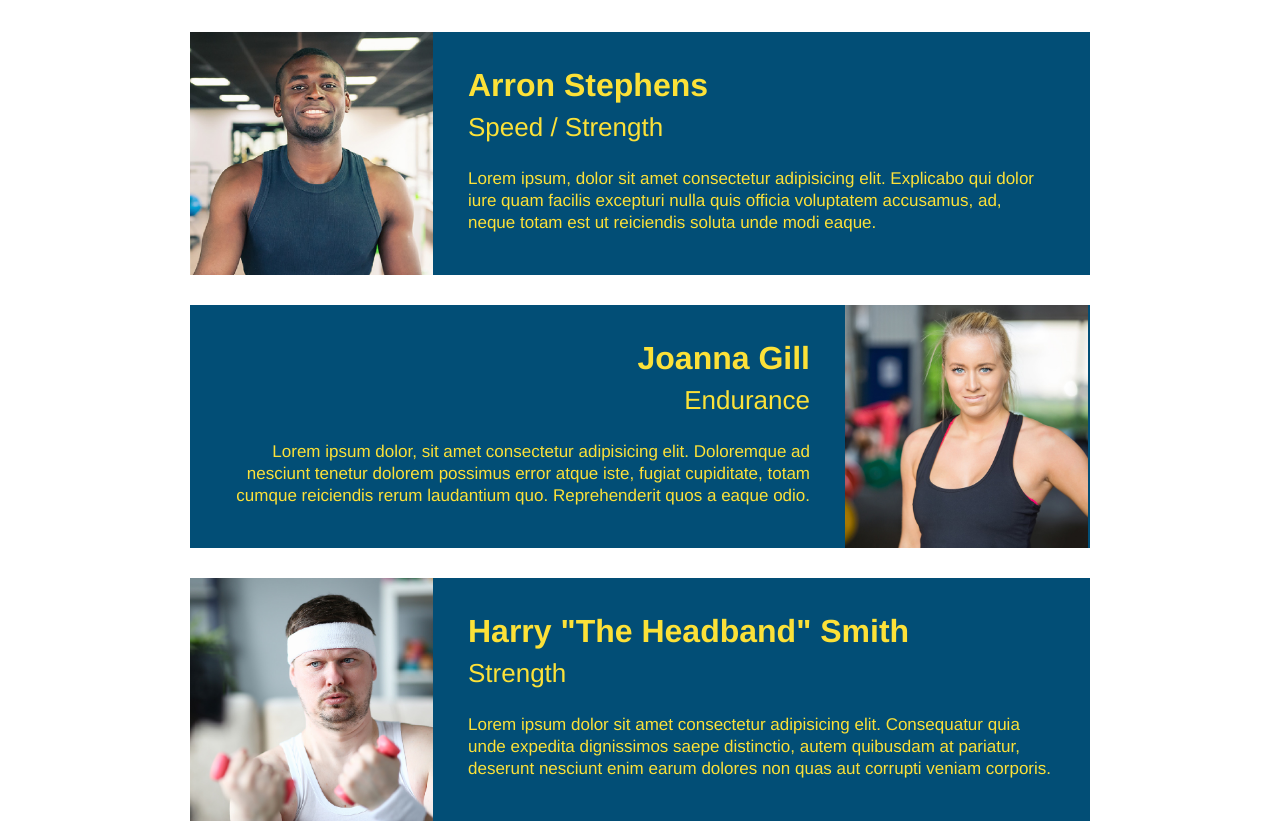
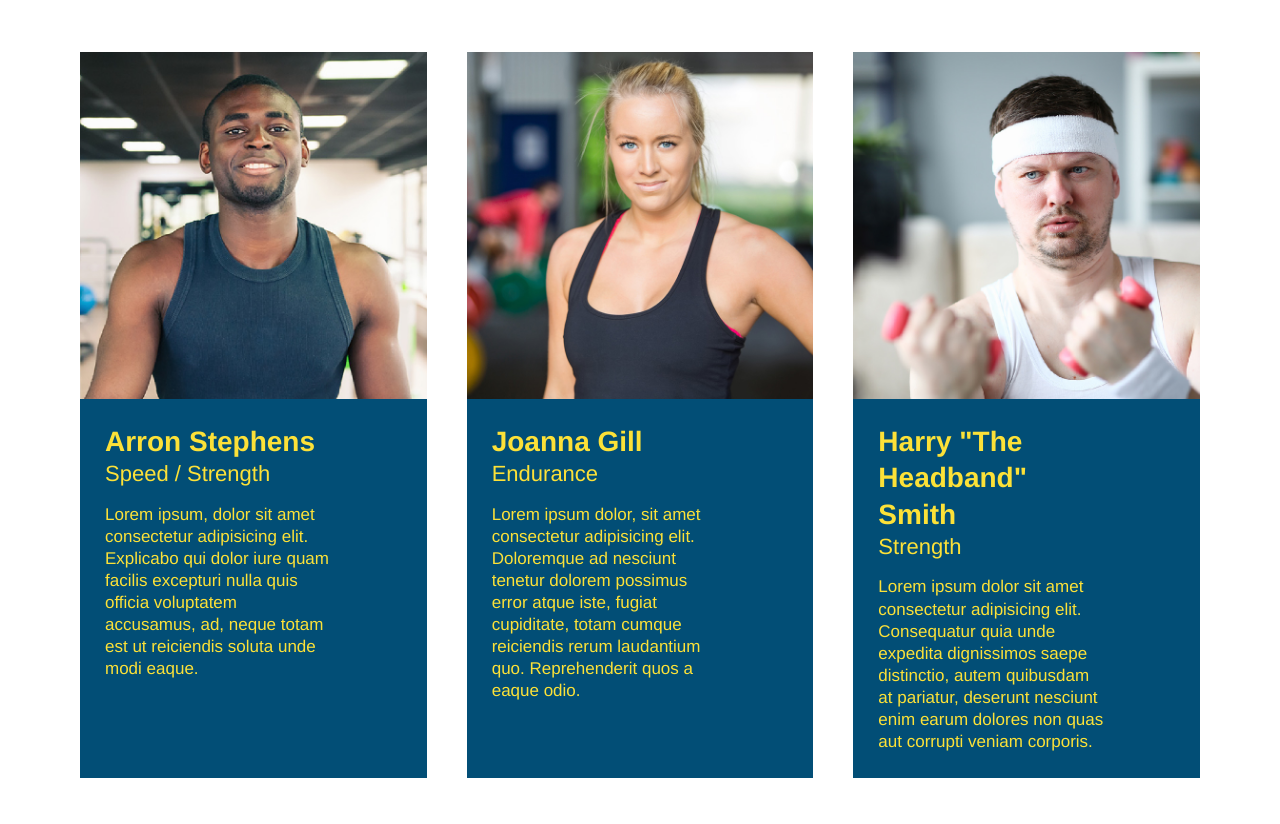
Before and after one commit to Falciform-mv/run-buddy, a plain HTML site: page index.html in a window 1280 px wide. Shown: the part 2310-3134 px from the top of the page. Drawn offline with Linux system fonts and the light colour scheme.

Commit message:
updated trainer cards to be 3 column card

```diff
--- a/assets/css/style.css
+++ b/assets/css/style.css
@@ -257,42 +257,47 @@
 /* Trainers */
 
 .trainers {
+    width: 100%;
+    margin: 0 auto;
+    display: flex;
+    flex-wrap: wrap;
+    justify-content: space-around;
+}
+
+.trainer {
+    margin: 20px;
+    background: #024e76;
+    color: #fce138;
+    flex: 1;
 
 }
 
-.trainer {
-    width: 900px;
-    margin: 0 auto 30px auto;
-    background: #024e76;
-    color: #fce138;
-    overflow: auto;
-}
+.trainer img {
+    width: 100%;
 
-.trainer img {
-    width: 27%;
-    float: left;
 }
 
 .trainer-bio {
-    padding: 35px;
+    padding: 25px;
     float: left;
     width: 65%;
+    line-height: 1.3;
 }
 
 .trainer-bio h3 {
-    font-size: 32px;
-    margin-bottom: 8px;
+    font-size: 28px;
+
 }
 
 .trainer-bio h4 {
     font-weight: lighter;
-    font-size: 26px;
-    margin-bottom: 25px;
+    font-size: 22px;
+    margin-bottom: 15px;
 }
 
 .trainer-bio p {
     font-size: 17px;
-    line-height: 1.3;
+
 }
 
 /* Utilities */
--- a/index.html
+++ b/index.html
@@ -173,13 +173,18 @@
 
 
         <!-- "meet the trainers" section -->
-        <section id="your-trainers" class="trainers">
+        <section id="your-trainers">
             <h2 class="section-title primary-border">Meet the Trainers</h2>
+
+            <!-- flexbox for 3 trainer cards -->
+            <div class="trainers">
+
+                <!-- Arron Stephens Trainer Card -->
                 <article class="trainer">
                     <img src="./assets/images/trainer-1.jpg" alt="Arron Stephens in his workout clothes ready to exercise" />
-                <div class="trainer-bio text-left">
-                    <h3>Arron Stephens</h3>
-                    <h4>Speed / Strength</h4>
+                    <div class="trainer-bio">
+                        <h3 class="trainer-name">Arron Stephens</h3>
+                        <h4 class="trainer-role">Speed / Strength</h4>
                         <p>
                             Lorem ipsum, dolor sit amet consectetur adipisicing elit. Explicabo qui dolor iure quam facilis excepturi nulla quis officia voluptatem accusamus, ad, neque totam est ut reiciendis soluta unde modi eaque.
                         </p>
@@ -190,28 +195,30 @@
 
                 <!-- Joanna Gill Trainer Card -->
                 <article class="trainer">
-                <div class="trainer-bio text-right">
-                    <h3>Joanna Gill</h3>
-                    <h4>Endurance</h4>
+                    <img src="./assets/images/trainer-2.jpg" alt="Joanna Gill cooling off in the gym" />
+                    <div class="trainer-bio">
+                        <h3 class="trainer-name">Joanna Gill</h3>
+                        <h4 class="trainer-role">Endurance</h4>
                         <p>
                             Lorem ipsum dolor, sit amet consectetur adipisicing elit. Doloremque ad nesciunt tenetur dolorem possimus error atque iste, fugiat cupiditate, totam cumque reiciendis rerum laudantium quo. Reprehenderit quos a eaque odio.
                         </p>
                     </div>
-                <img src="./assets/images/trainer-2.jpg" alt="Joanna Gill cooling off in the gym" />
+
                 </article>
 
                 <!-- Harry Gill Trainer Card -->
 
                 <article class="trainer">
                     <img src="./assets/images/trainer-3.jpg" alt="Harry Smith pumping weight" />
-                <div class="trainer-bio text-left">
-                    <h3>Harry "The Headband" Smith</h3>
-                    <h4> Strength</h4>
+                    <div class="trainer-bio">
+                        <h3 class="trainer-name">Harry "The Headband" Smith</h3>
+                        <h4 class="trainer-role">Strength</h4>
                         <p>
                             Lorem ipsum dolor sit amet consectetur adipisicing elit. Consequatur quia unde expedita dignissimos saepe distinctio, autem quibusdam at pariatur, deserunt nesciunt enim earum dolores non quas aut corrupti veniam corporis.
                         </p>
                     </div>
                 </article>
+            </div>
 
 
         </section>
```
Lines whose indentation alone changed are shown as unchanged.
